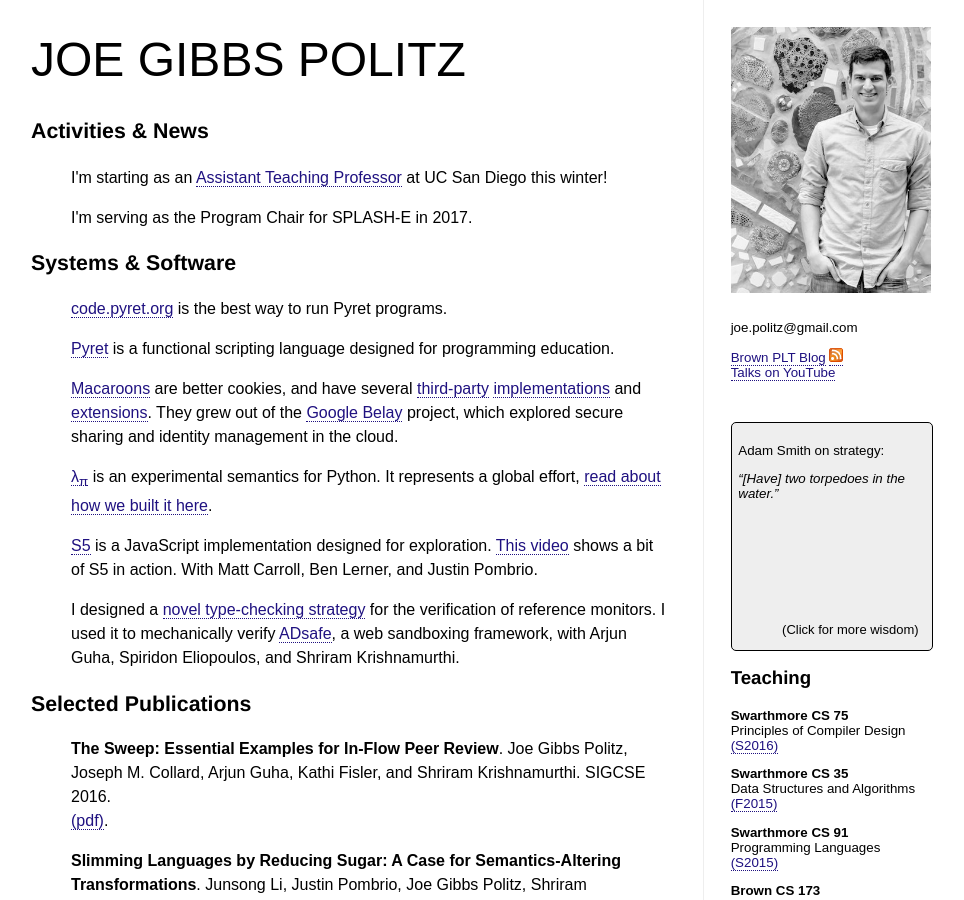
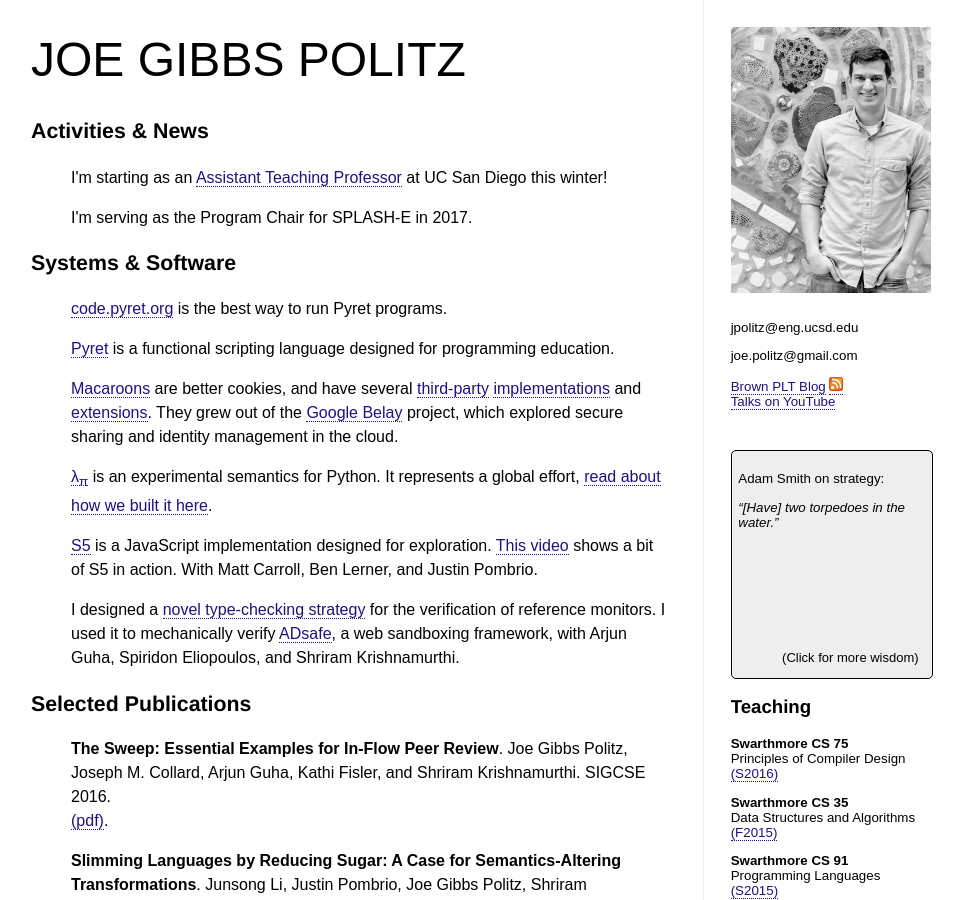
Before and after one commit to jpolitz/jpolitz.github.com, a Jekyll site: the page index.html, which Jekyll copies as it is, in a window 1280 px wide and 900 px high. Shown: the whole window, without its empty margins (49-1013 px from the left). Built offline with Jekyll 4.4.1, drawn with Linux system fonts in a browser that asks for light colours.

Commit message:
eng ucsd edu

```diff
--- a/index.html
+++ b/index.html
@@ -190,6 +190,7 @@ href="http://www.cs.uwm.edu/~boyland/fool2012/">FOOL 2012</a>.<br/>
   <div class="sidebar" style='float: left; text-align: left; font-family: sans-serif; padding-top: 2em; padding-right: 2em; padding-left: 2em; width: 16em;'>
     <div
     style='background-size:20em;background-color:black;float:left;background-image:url(img/me.jpg); height:20em;width:15em;background-position:0em -6em; margin-bottom: 2em;'></div>
+    <p>jpolitz@eng.ucsd.edu</p>
     <p>joe.politz@gmail.com</p>
     <p>
       <a href='http://brownplt.github.com'>Brown PLT Blog</a>
```
